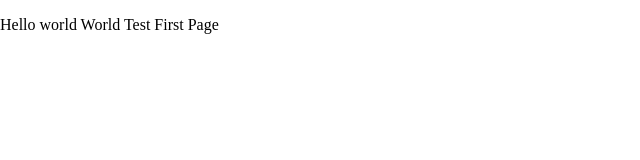
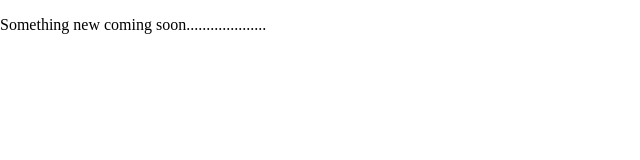
Before and after one commit to venkimithu/demo, a plain HTML site: page index.html in a window 1280 px wide. Shown: the full height of the page, 0-640 px from the left. Drawn offline with Linux system fonts and the light colour scheme.

Commit message:
Something new

```diff
--- a/index.html
+++ b/index.html
@@ -1,6 +1,6 @@
 <!doctype HTML>
 <html>
   <body style='margin : 0px; overflow: hidden;'>
-    <p>Hello world World Test First Page</p>
+    <p>Something new coming soon....................</p>
   </body>
 </html>
```
